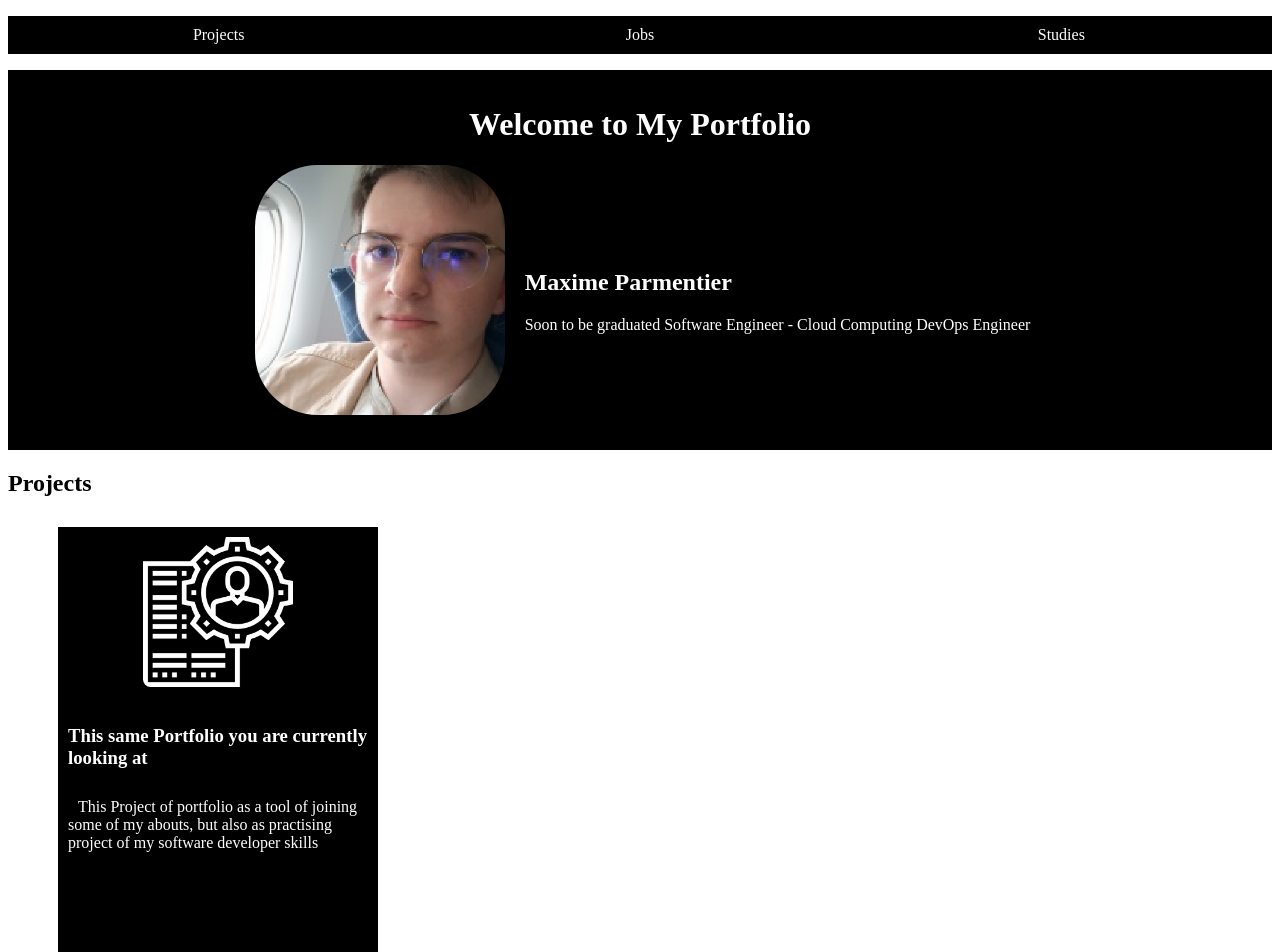
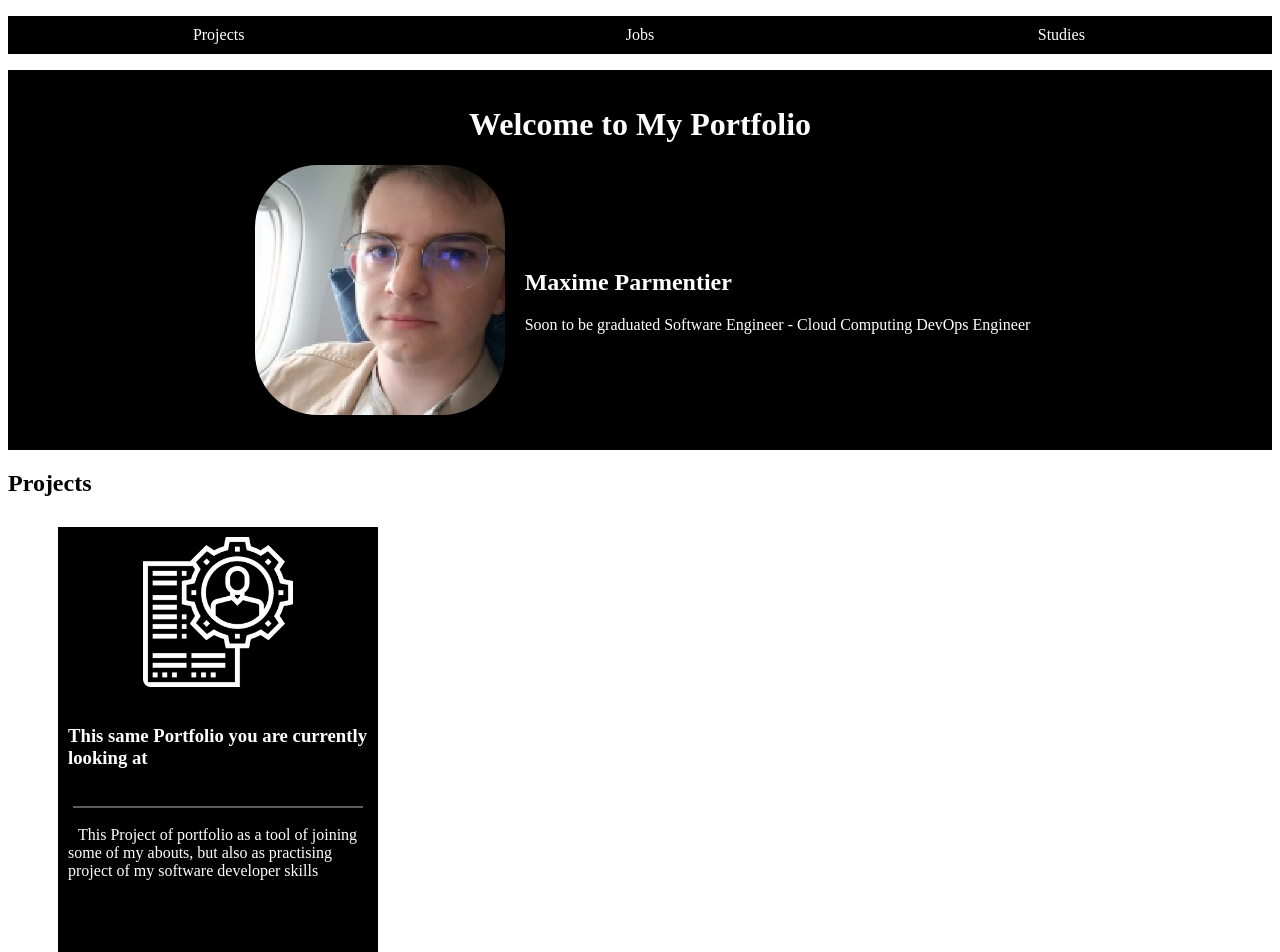
Before and after one commit to Deffohn/portfolio-website, a Next.js app in the folder app/: page / in a window 1280 px wide. Shown: the top 952 px of the page. Built offline with nearby package versions, Linux system fonts and the light colour scheme.

Commit message:
💄 added HR bar before project desc

```diff
--- a/app/components/Projects/Projects.module.css
+++ b/app/components/Projects/Projects.module.css
@@ -53,6 +53,14 @@
   margin-bottom: 10px;
 }
 
+.projectContent hr {
+  height: 2px;
+  margin-left: 5px;
+  margin-right: 5px;
+  border: none;
+  background: rgb(92, 92, 92);
+}
+
 .projectPicture {
   display: block;
   margin-left: auto;
--- a/app/components/Projects/Projects.tsx
+++ b/app/components/Projects/Projects.tsx
@@ -30,7 +30,9 @@ const ProjectComponent: React.FC<{contentInput: ProjectContentInput}> = (
         </li>
         <li>
           <h3>{contentInput.projectName}</h3>
-
+        </li>
+        <li>
+          <hr/>
         </li>
         <li>
           {
@@ -69,10 +71,10 @@ const Projects: React.FC = () => {
     <div>
       <h2>Projects</h2>
       <ul className={styles.projectList}>
-        {projects.map((value: ProjectContentInput) => {
+        {projects.map((value: ProjectContentInput, i) => {
           return (
             // eslint-disable-next-line react/jsx-key
-            <li>
+            <li key={i}>
               <ProjectComponent contentInput={value}/>
             </li>
           );
```
